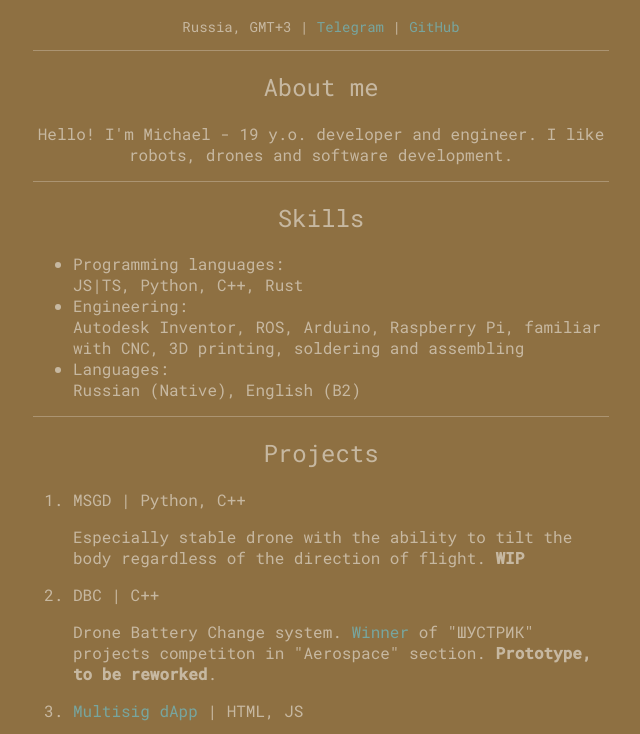
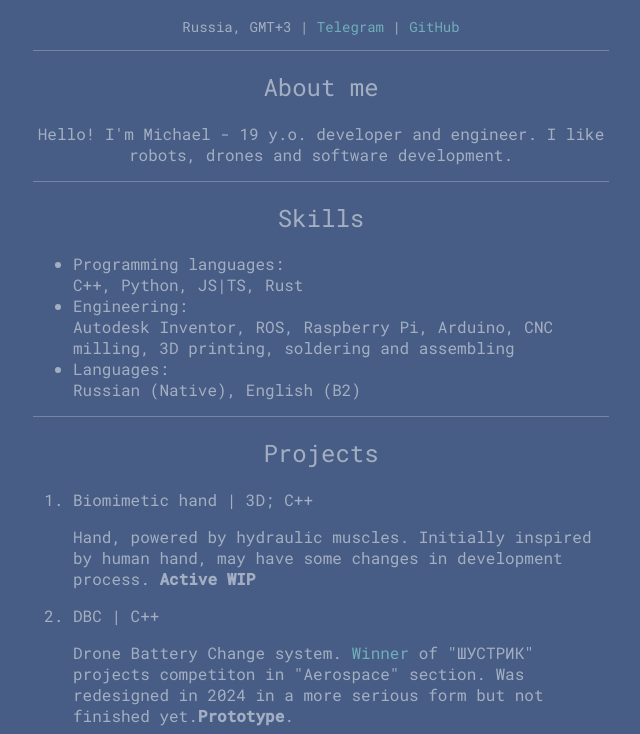
Before and after one commit to Miandic/Miandic, a plain HTML site: page index.html in a window 1280 px wide. Shown: the part 121-855 px from the top of the page, without its empty margins (319-959 px from the left). Drawn offline with nearby package versions, Linux system fonts and the light colour scheme.

Commit message:
Updates, mornig - day - evening - night colors instead of gradient

```diff
--- a/index.html
+++ b/index.html
@@ -32,7 +32,7 @@
             <div class="line"></div>
             <div class="winfo">
                 <h2>About me</h2>
-                <p id="Hello">Hello! I'm Michael - 17 y.o. developer and engineer. I like robots, drones and software development.</p>
+                <p id="Hello">Hello! I'm Michael - 17 y.o. developer and engineer. I like robots, bionics and software development.</p>
             </div>
             <div class="line"></div>
             <div class="winfo">
@@ -40,11 +40,11 @@
                 <ul class="alleft">
                     <li>Programming languages:
                         <br>
-                        JS|TS, Python, C++, Rust
+                        C++, Python, JS|TS, Rust
                     </li>
                     <li>Engineering:
                         <br>
-                        Autodesk Inventor, ROS, Arduino, Raspberry Pi, familiar with CNC, 3D printing, soldering and assembling
+                        Autodesk Inventor, ROS, Raspberry Pi, Arduino, CNC milling, 3D printing, soldering and assembling
                     </li>
                     <li>Languages:
                         <br>
@@ -56,14 +56,12 @@
             <div class="winfo">
                 <h2>Projects</h2>
                 <ol class="alleft">
-                    <li>MSGD | Python, C++</li>
-                        <p>Especially stable drone with the ability to tilt the body regardless of the direction of flight. <b>WIP</b> </p>
+                    <li>Biomimetic hand | 3D; C++</li>
+                        <p>Hand, powered by hydraulic muscles. Initially inspired by human hand, may have some changes in development process. <b>Active WIP</b> </p>
                     <li>DBC | C++</li>
-                        <p>Drone Battery Change system. <a href="https://shustrik.org/blog/880214">Winner</a> of "ШУСТРИК" projects competiton in "Aerospace" section. <b>Prototype, to be reworked</b>.</p>
+                        <p>Drone Battery Change system. <a href="https://shustrik.org/blog/880214">Winner</a> of "ШУСТРИК" projects competiton in "Aerospace" section. Was redesigned in 2024 in a more serious form but not finished yet.<b>Prototype</b>.</p>
                     <li><a href="https://github.com/Gusarich/multisig-dapp">Multisig dApp</a> | HTML, JS</li>
                         <p>User-friendly web interface for interacting with Multi-signature wallets in TON.</p>
-                    <li><a href="https://github.com/puppycats/AR-NFT">AR-NFT</a> | Rust, JS, FunC</li>
-                        <p>Absolutely Random NFTs generator on TON blockchain. <b>WIP, frozen</b></p>
                 </ol>
             </div>
             <div class="line"></div>
--- a/src/main.js
+++ b/src/main.js
@@ -50,19 +50,44 @@ const Write = (text, id) => {
 }
 
 const TimeColor = (minutes) => {
-    let c1 = ColorSteps.getColorSteps('#2b2924', '#866f4a', 180)
-    let c2 = ColorSteps.getColorSteps('#866f4a', '#a7722c', 180)
-    let c3 = ColorSteps.getColorSteps('#a7722c', '#e29939', 360)
-    let mastercolor = []
-    for (let i = 0; i < c1.length; i++) { mastercolor[i] = c1[i] }
-    for (let i = 0; i < c2.length; i++) { mastercolor[i + 180] = c2[i] }
-    for (let i = 0; i < c3.length; i++) { mastercolor[i + 360] = c3[i] }
-    let bg = ''
-    if (minutes < 720) {
-        bg = mastercolor[minutes]
-    } else {
-        bg = mastercolor[720 - (minutes - 720)]
-    }
-    console.log(bg)
-    document.getElementsByTagName("body")[0].setAttribute("style", "background-color: " + bg + ";")
+    // let c1 = ColorSteps.getColorSteps('#2b2924', '#866f4a', 180)
+    // let c2 = ColorSteps.getColorSteps('#866f4a', '#a7722c', 180)
+    // let c3 = ColorSteps.getColorSteps('#a7722c', '#e29939', 360)
+    // let mastercolor = []
+    // for (let i = 0; i < c1.length; i++) { mastercolor[i] = c1[i] }
+    // for (let i = 0; i < c2.length; i++) { mastercolor[i + 180] = c2[i] }
+    // for (let i = 0; i < c3.length; i++) { mastercolor[i + 360] = c3[i] }
+    // let bg = ''
+    // if (minutes < 720) {
+    //     bg = mastercolor[minutes]
+    // } else {
+    //     bg = mastercolor[720 - (minutes - 720)]
+    // }
+    // console.log(bg)
+
+    if (minutes < 720 && minutes > 240) {
+        document.getElementsByTagName("body")[0].setAttribute("style", "background-color: #569DEE ;")
+        for (let i = 0; i < document.getElementsByTagName("a").length; i++){
+            document.getElementsByTagName("a")[i].setAttribute("style", "color: #040622;")
+        }
+        console.log('Good morning!')
+      } else if (minutes < 1080) {
+        document.getElementsByTagName("body")[0].setAttribute("style", "background-color: #447DBE ;")
+        for (let i = 0; i < document.getElementsByTagName("a").length; i++){
+            document.getElementsByTagName("a")[i].setAttribute("style", "color: #99fff2;")
+        }
+        console.log('Good afternoon!')
+      } else if (minutes < 1320) {
+        document.getElementsByTagName("body")[0].setAttribute("style", "background-color: #475D85 ;")
+        for (let i = 0; i < document.getElementsByTagName("a").length; i++){
+            document.getElementsByTagName("a")[i].setAttribute("style", "color: #99fff2;")
+        }
+        console.log('Good evening!')
+      } else {
+        document.getElementsByTagName("body")[0].setAttribute("style", "background-color: #040622 ;")
+        for (let i = 0; i < document.getElementsByTagName("a").length; i++){
+            document.getElementsByTagName("a")[i].setAttribute("style", "color: #99fff2;")
+        }
+        console.log('Good night!')
+      }
 }
```
Also changed, not shown: 2 other files.
